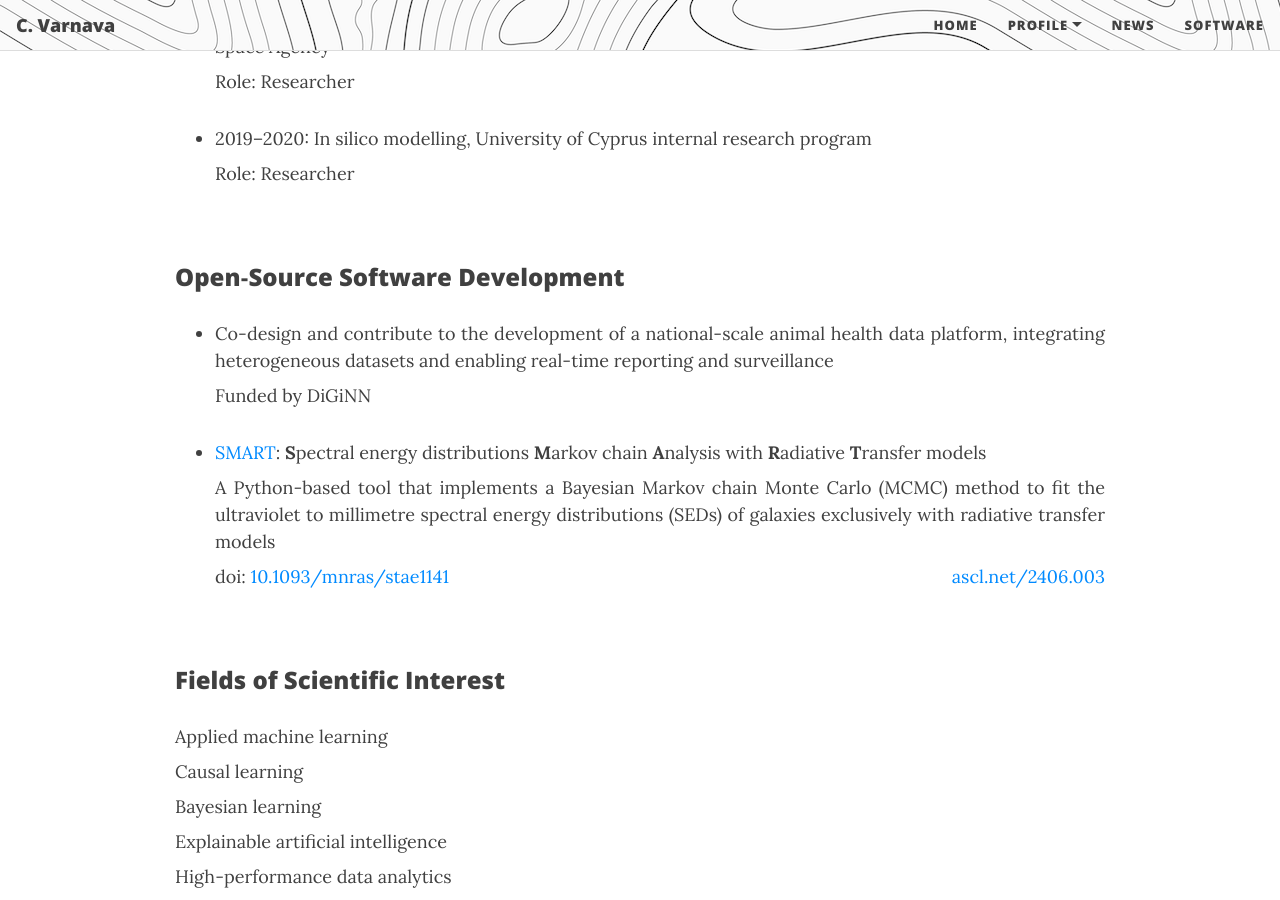
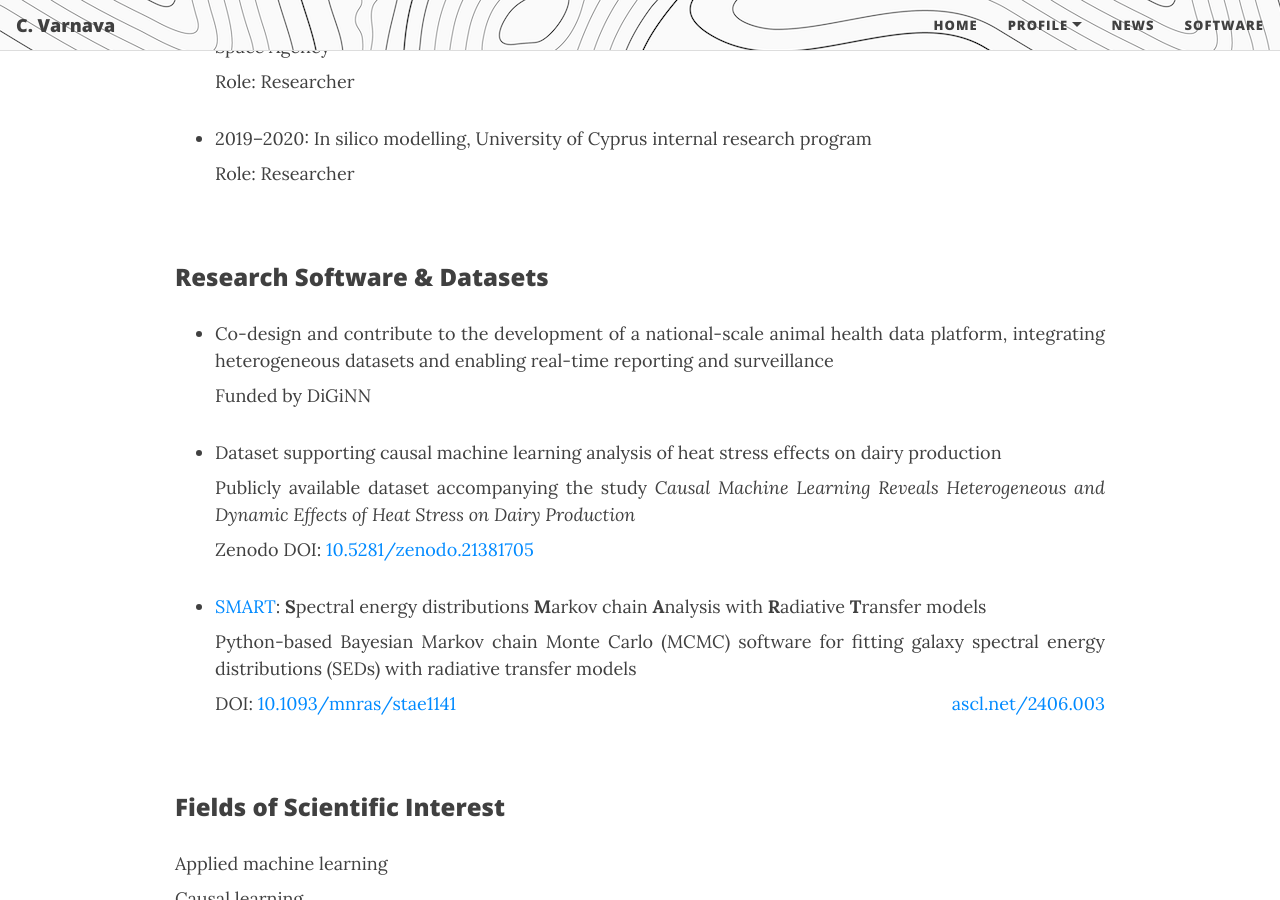
Before and after one commit to ch-var/ch-var.github.io, a Jekyll site: the page built from CV.html, in a window 1280 px wide and 900 px high, scrolled down 2336 px. Built offline with Jekyll 4.4.1, drawn with Linux system fonts in a browser that asks for light colours; formulas are drawn with MathJax 3.

Commit message:
Update CV.html

```diff
--- a/CV.html
+++ b/CV.html
@@ -78,14 +78,18 @@ mathjax: true
 <li class="responsive-margin">2019–2020: In silico modelling, University of Cyprus internal research program</li>
 <p align='justify' class="responsive-margin" style="margin-top: 8px;">Role: Researcher</p></ul>
 <br>
-<p style="font-family: var(--header-font); font-weight: 800; line-height: 1.1; font-size: 1.5rem; margin-top: 1.25rem;">Open‑Source Software Development</p>
+<p style="font-family: var(--header-font); font-weight: 800; line-height: 1.1; font-size: 1.5rem; margin-top: 1.25rem;">Research Software & Datasets </p>
 <ul>
 <li class="responsive-margin">Co-design and contribute to the development of a national-scale animal health data platform, integrating heterogeneous datasets and enabling real-time reporting and surveillance</li>
 <p align='justify' class="responsive-margin" style="margin-bottom: 8px; margin-top: 8px;">Funded by DiGiNN</p>
 <p></p>
+<li class="responsive-margin">Dataset supporting causal machine learning analysis of heat stress effects on dairy production</li>
+<p align='justify' class="responsive-margin" style="margin-bottom: 8px; margin-top: 8px;">Publicly available dataset accompanying the study <i>Causal Machine Learning Reveals Heterogeneous and Dynamic Effects of Heat Stress on Dairy Production</i></p>
+<p align='justify' class="responsive-margin" style="margin-bottom: 8px; margin-top: 8px;">Zenodo DOI: <a href="https://doi.org/10.5281/zenodo.21381705">10.5281/zenodo.21381705</a></p>
+<p></p>
 <li class="responsive-margin"><a href="https://github.com/ch-var/SMART">SMART</a>: <b>S</b>pectral energy distributions <b>M</b>arkov chain <b>A</b>nalysis with <b>R</b>adiative <b>T</b>ransfer models</li>
-<p align='justify' class="responsive-margin" style="margin-bottom: 8px; margin-top: 8px;">A Python-based tool that implements a Bayesian Markov chain Monte Carlo (MCMC) method to fit the ultraviolet to millimetre spectral energy distributions (SEDs) of galaxies exclusively with radiative transfer models</p>
-<p style="text-align:left; margin-top:8px;">doi: <a href="https://doi.org/10.1093/mnras/stae1141">10.1093/mnras/stae1141</a> <span style="float:right;"><a href="https://www.ascl.net/2406.003">ascl.net/2406.003</a></span></p></ul>
+<p align='justify' class="responsive-margin" style="margin-bottom: 8px; margin-top: 8px;">Python-based Bayesian Markov chain Monte Carlo (MCMC) software for fitting galaxy spectral energy distributions (SEDs) with radiative transfer models</p>
+<p style="text-align:left; margin-top:8px;">DOI: <a href="https://doi.org/10.1093/mnras/stae1141">10.1093/mnras/stae1141</a> <span style="float:right;"><a href="https://www.ascl.net/2406.003">ascl.net/2406.003</a></span></p></ul>
 <br>
 <p style="font-family: var(--header-font); font-weight: 800; line-height: 1.1; font-size: 1.5rem; margin-top: 1.25rem;">Fields of Scientific Interest</p>
 <p align='justify' style="margin-bottom: 8px;">Applied machine learning</p>
```
